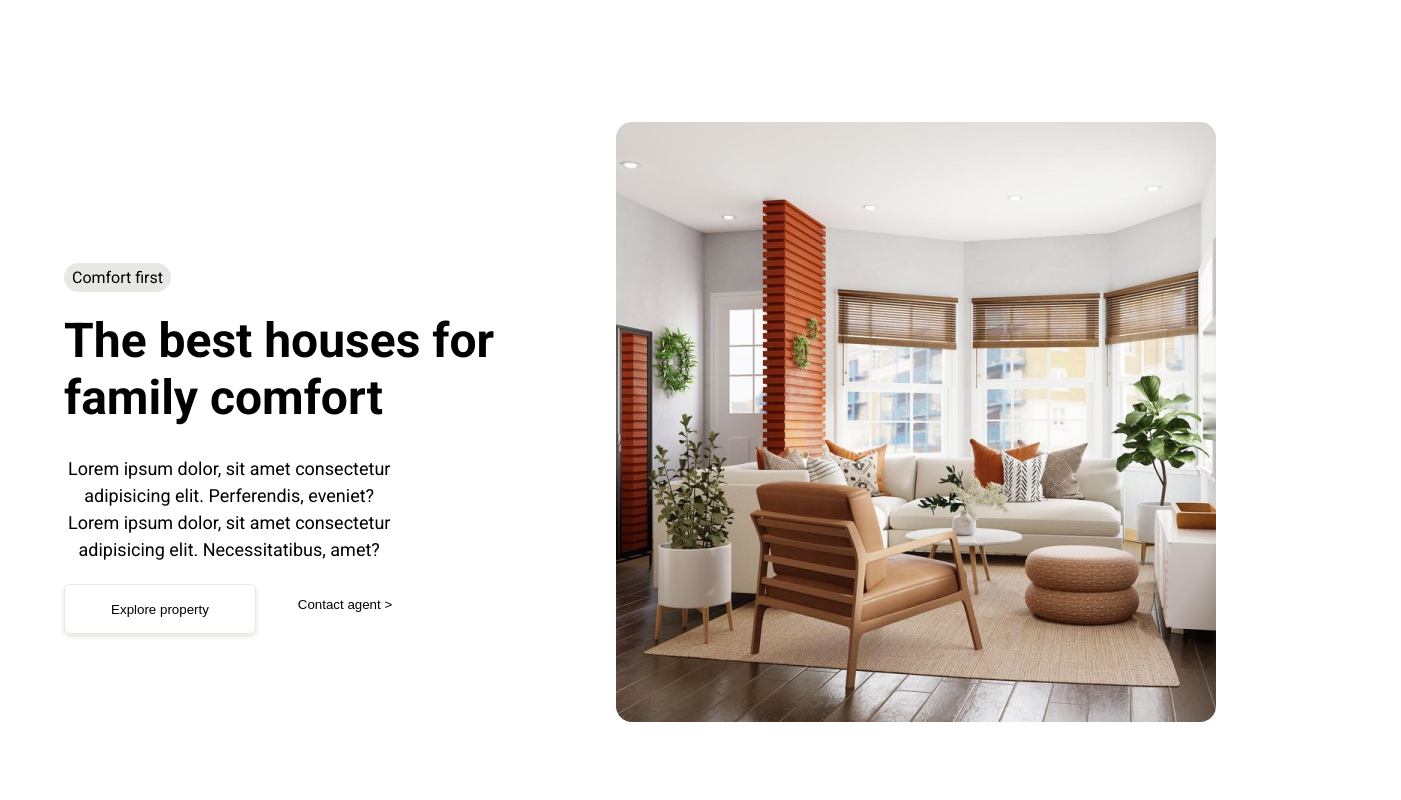
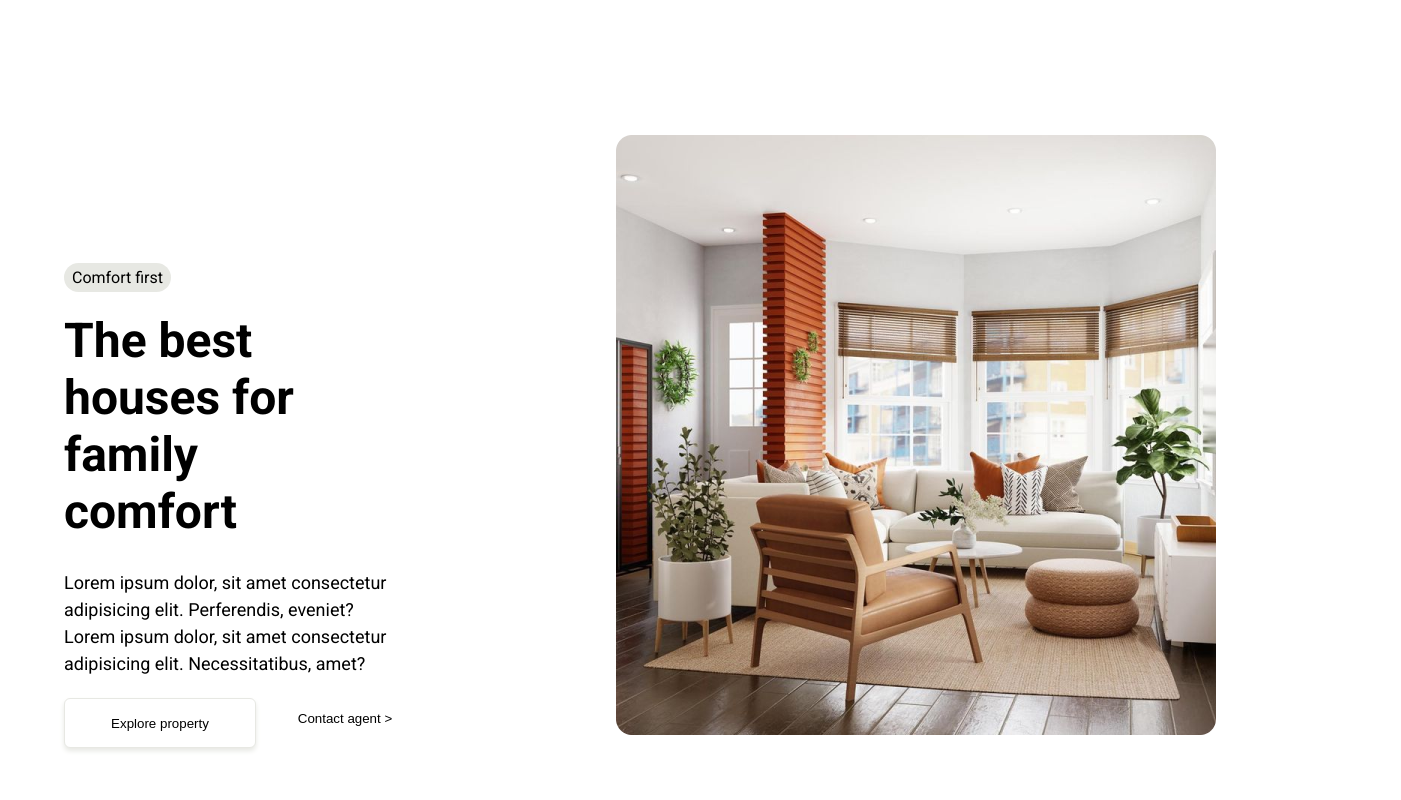
Before and after one commit to MDilshodbek/Realco_complete, a plain HTML site: page Index.html in a window 1280 px wide. Shown: the part 1520-2320 px from the top of the page, 1401 px wide, since content can reach past the window. Drawn offline with Linux system fonts and the light colour scheme.

```diff
--- a/Index.html
+++ b/Index.html
@@ -170,7 +170,7 @@
           <div class="comfort-firts">
             <p>Comfort first</p>
           </div>
-          <h2 class="generic-title">The best houses for family comfort</h2>
+          <h2 class="generic-title houseComfort">The best houses for family comfort</h2>
           <p class="family-descript">
             Lorem ipsum dolor, sit amet consectetur adipisicing elit.
             Perferendis, eveniet? Lorem ipsum dolor, sit amet consectetur
--- a/P10css.css
+++ b/P10css.css
@@ -5,7 +5,7 @@ body {
   padding: 0;
   box-sizing: border-box;
   font-family: "Roboto", sans-serif;
-  max-width: 1440px;
+  /* max-width: 1440px; */
   margin: auto;
 }
 .generic-title {
@@ -348,6 +348,7 @@ svg {
   width: 90%;
   margin: auto;
   display: flex;
+  justify-content: space-between;
   gap: 80px;
   margin-top: 128px;
 }
@@ -367,9 +368,15 @@ svg {
   margin-top: 141px;
   margin-bottom: 20px;
 }
+.houseComfort {
+  width: 60%;
+}
 .family-descript {
+  display: flex;
+  justify-content: left;
+  text-align: left;
   font-size: 18px;
-  line-height: 27px;
+  /* line-height: 27px; */
   margin-top: 28px;
   margin-bottom: 21px;
 }
@@ -403,8 +410,9 @@ svg {
   flex: 1;
 }
 .img-for-fc {
-  width: 600px;
-  height: 600px;
+  margin: auto;
+  /* width: 600px;
+  height: 600px; */
 }
 /* end */
 /* Fast forward process */
@@ -501,6 +509,7 @@ svg {
   justify-content: center;
   align-items: center;
   width: 90%;
+  margin: auto;
 }
 .house-properties {
   display: flex;
@@ -531,10 +540,7 @@ svg {
   flex-direction: column;
   flex: 1;
 }
-.cozy-studio-img {
-  width: 405px;
-  height: 268px;
-}
+
 .houses-texts {
   display: flex;
   flex-direction: column;
@@ -683,7 +689,6 @@ svg {
 .family-descript {
   font-size: 18px;
   line-height: 27px;
-  text-align: center;
   width: 70%;
   margin: auto;
   margin: 29px 0 21px 0;
```
